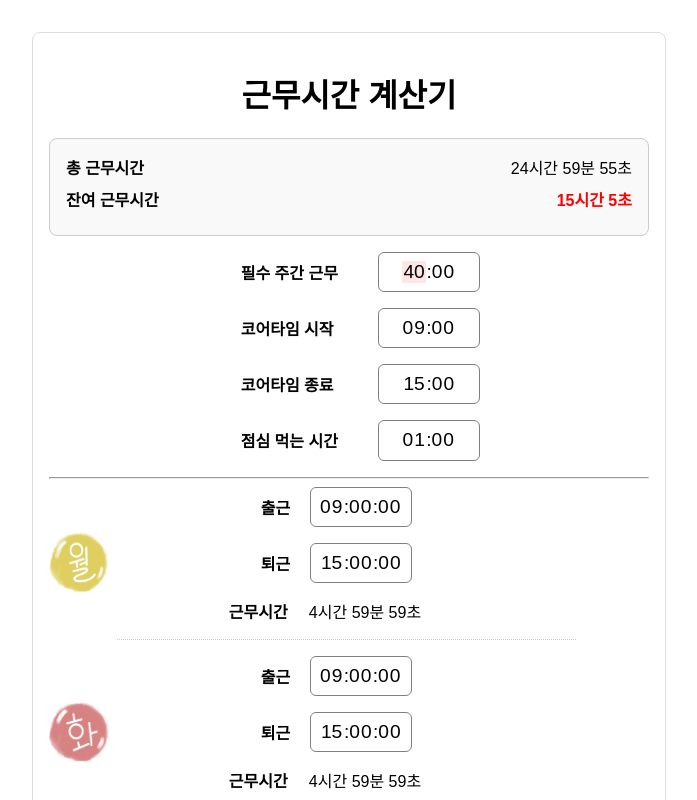
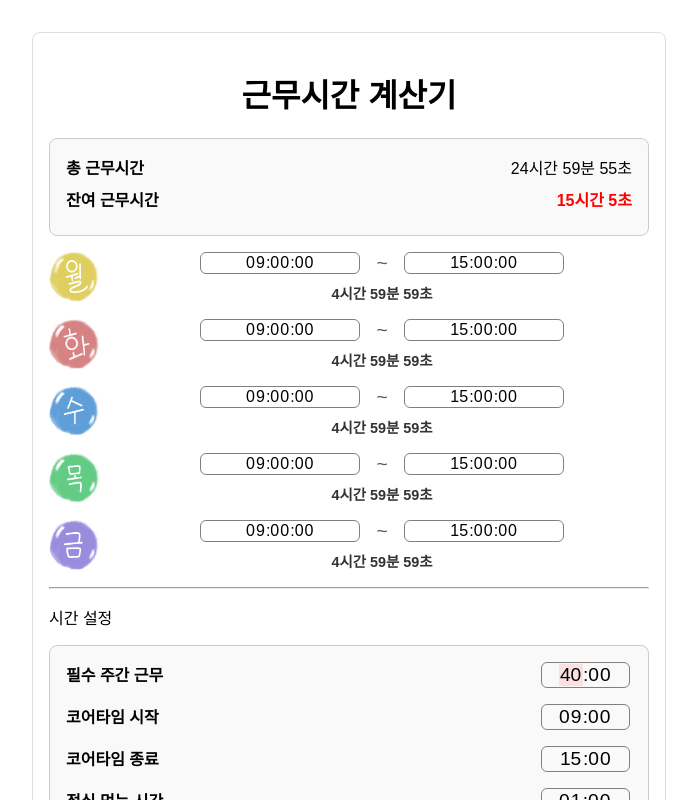
Before and after one commit to wlstjdwkd/40TimeCalculator, a React (Create React App) app in the folder frontend/time_calculator/: page / in a window 1280 px wide. Shown: the top 800 px of the page, without its empty margins (291-988 px from the left). Built offline with nearby package versions, Linux system fonts and the light colour scheme; the HTML template or start-up script is replaced by a standard one.

Commit message:
fix : daysection

```diff
--- a/frontend/time_calculator/src/App.js
+++ b/frontend/time_calculator/src/App.js
@@ -5,6 +5,7 @@ import 'react-clock/dist/Clock.css';
 import './App.css';
 import DaySection from './components/DaySection/DaySection';
 import SummaryBox from './components/SummaryBox/SummaryBox';
+import WorkSettings from './components/WorkSettings/WorkSettings';
 import Footer from './components/Footer/Footer';
 // import { toZonedTime, fromZonedTime } from 'date-fns-tz';
 // import { format, startOfWeek, addWeeks, differenceInMilliseconds } from 'date-fns';
@@ -252,93 +253,17 @@ function App() {
     marginRight: 8,
   };
 
+  const textStyle = {
+    textAlign: 'left',
+  }
+
 
   return (
     <div style={containerStyle}>
       <h1>근무시간 계산기</h1>
 
       {/* 결과 영역 */}
-      {/* {totalWeekTime && (
-        <div style={{ marginTop: '1rem', fontWeight: 'bold' }}>
-          총 근무시간: {totalWeekTime}
-        </div>
-      )}
-      {requiredResult && (
-        <div
-          style={{
-            marginTop: '1rem',
-            fontWeight: 'bold',
-            color: requiredResult.startsWith('부족') ? 'red' : 'green',
-          }}
-        >
-          {requiredResult}
-        </div>
-      )} */}
-
       <SummaryBox totalWeekTime={totalWeekTime} requiredResult={requiredResult} />
-
-
-      {/* 필수 주간 근무 */}
-      <div style={rowStyle}>
-        <label style={labelStyle}>필수 주간 근무</label>
-        <div className="timePickerBig">
-          <TimePicker
-            onChange={setRequiredWorkingTime}
-            value={requiredWorkingTime}
-            format="HH:mm"
-            clearIcon={null}
-            maxDetail="minute"
-            disableClock
-          />
-        </div>
-      </div>
-
-      {/* 코어타임 시작 */}
-      <div style={rowStyle}>
-        <label style={labelStyle}>코어타임 시작</label>
-        <div className="timePickerBig">
-          <TimePicker
-            onChange={setCoreTimeStart}
-            value={coreTimeStart}
-            format="HH:mm"
-            clearIcon={null}
-            maxDetail="minute"
-            disableClock
-          />
-        </div>
-      </div>
-
-      {/* 코어타임 종료 */}
-      <div style={rowStyle}>
-        <label style={labelStyle}>코어타임 종료</label>
-        <div className="timePickerBig">
-          <TimePicker
-            onChange={setCoreTimeEnd}
-            value={coreTimeEnd}
-            format="HH:mm"
-            clearIcon={null}
-            maxDetail="minute"
-            disableClock
-          />
-        </div>
-      </div>
-
-      {/* 점심시간 */}
-      <div style={rowStyle}>
-        <label style={labelStyle}>점심 먹는 시간</label>
-        <div className="timePickerBig">
-          <TimePicker
-            onChange={setLunchBreakTime}
-            value={lunchBreakTime}
-            format="HH:mm"
-            clearIcon={null}
-            maxDetail="minute"
-            disableClock
-          />
-        </div>
-      </div>
-
-      <hr />
 
       {/* 월~금 (시:분:초) */}
       {daysData.map((item, idx) => (
@@ -355,6 +280,18 @@ function App() {
 
       <hr />
 
+      {/* WorkSettings 컴포넌트 */}
+      <p style={textStyle}>시간 설정</p>
+      <WorkSettings
+        requiredWorkingTime={requiredWorkingTime}
+        setRequiredWorkingTime={setRequiredWorkingTime}
+        coreTimeStart={coreTimeStart}
+        setCoreTimeStart={setCoreTimeStart}
+        coreTimeEnd={coreTimeEnd}
+        setCoreTimeEnd={setCoreTimeEnd}
+        lunchBreakTime={lunchBreakTime}
+        setLunchBreakTime={setLunchBreakTime}
+      />
 
 
 
--- /dev/null
+++ b/frontend/time_calculator/src/components/DaySection/DaySection.css
@@ -0,0 +1,53 @@
+/* src/components/DaySection/DaySection.css */
+
+.day-section {
+    display: flex;
+    align-items: flex-start; /* 이미지와 메인 섹션을 상단에 정렬 */
+    margin-bottom: 1rem;
+}
+
+.day-section img {
+    width: 50px;
+    height: 50px;
+    margin-right: 1rem;
+}
+
+.day-section-main {
+    display: flex;
+    flex-direction: column;
+    flex: 1;
+}
+
+.day-section-timepickers {
+    display: flex;
+    flex-direction: row;
+    align-items: center;
+    justify-content:center;
+}
+
+.time-picker {
+    width: 30%;
+
+  }
+.tilde {
+    font-size: 1.2rem;
+    margin: 0 1rem;
+    color: #555;
+}
+
+.time-picker .react-time-picker__wrapper {
+    /* padding: 10%;        */
+    border: 2% solid #ccc;
+    border-radius: 6px;
+    display: flex;
+    align-items: center;
+}
+
+
+.day-section-total {
+    margin-top: 0.5rem;
+    text-align: center;
+    font-weight: bold;
+    font-size: 0.9rem;
+    color: #333;
+}
--- a/frontend/time_calculator/src/components/DaySection/DaySection.js
+++ b/frontend/time_calculator/src/components/DaySection/DaySection.js
@@ -1,24 +1,15 @@
+// src/components/DaySection/DaySection.js
+
 import React from 'react';
 import TimePicker from 'react-time-picker';
-
+import './DaySection.css'; // 스타일을 별도의 CSS 파일로 관리
 
 function DaySection({ imageSrc, startTime, endTime, totalTime, onStartChange, onEndChange }) {
   return (
-        <div style={{ marginBottom: '1rem', width: '100%', display: 'flex', alignItems: 'center' }}>
-
-            {/* 요일 이미지 */}
-            <img
-            src={imageSrc}
-            alt="요일 이미지"
-            style={{ width: 60, height: 60}}
-            />
-
-            {/* 출근, 퇴근, 근무시간 */}
-            <div style={{ flex: 1 }}>
-                {/* 출근 */}
-                <div style={{ display: 'flex', alignItems: 'center', justifyContent: 'center', marginBottom: '1rem', width: '80%' }}>
-                    <label style={{ width: 40, fontWeight: 'bold', textAlign: 'left'}}>출근</label>
-                    <div className="timePickerBig">
+    <div className="day-section">
+      <img src={imageSrc} alt="day" />
+      <div className="day-section-main">
+        <div className="day-section-timepickers">
           <TimePicker
             onChange={onStartChange}
             value={startTime}
@@ -26,14 +17,10 @@ function DaySection({ imageSrc, startTime, endTime, totalTime, onStartChange, on
             clearIcon={null}
             maxDetail="second"
             disableClock
+            aria-label="출근 시간"
+            className="time-picker"
           />
-                    </div>
-                </div>
-
-                {/* 퇴근 */}
-                <div style={{ display: 'flex', alignItems: 'center', justifyContent: 'center', marginBottom: '1rem', width: '80%' }}>
-                    <label style={{ width: 40, fontWeight: 'bold', textAlign: 'left'}}>퇴근</label>
-                    <div className="timePickerBig">
+          <span className="tilde">~</span>
           <TimePicker
             onChange={onEndChange}
             value={endTime}
@@ -41,17 +28,13 @@ function DaySection({ imageSrc, startTime, endTime, totalTime, onStartChange, on
             clearIcon={null}
             maxDetail="second"
             disableClock
+            aria-label="퇴근 시간"
+            className="time-picker"
           />
         </div>
+        <div className="day-section-total">
+          {totalTime}
         </div>
-
-                {/* 근무시간 */}
-                <div style={{ display: 'flex', alignItems: 'center', justifyContent: 'center', marginBottom: '1rem', width: '80%' }}>
-                    <label style={{ width: 80, fontWeight: 'bold', textAlign: 'left'}}>근무시간</label>
-                    <span style={{ fontSize: '1rem' }}>{totalTime || '-'}</span>
-                </div>
-
-                <hr style={{ border: 'none', borderTop: '1px dotted #ccc', width: '85%', margin: '0.5rem 0.5rem auto' }} />
       </div>
     </div>
   );
--- a/frontend/time_calculator/src/components/SummaryBox/SummaryBox.css
+++ b/frontend/time_calculator/src/components/SummaryBox/SummaryBox.css
@@ -20,9 +20,8 @@
     font-weight: bold;
   }
 
-  .summary-time {
-    /* 시간을 강조하고 싶다면 여기에 스타일 추가 가능 */
-  }
+  /* .summary-time {
+  } */
 
   .fulfilled {
     color: green;
--- /dev/null
+++ b/frontend/time_calculator/src/components/WorkSettings/WorkSettings.css
@@ -0,0 +1,45 @@
+/* src/components/WorkSettings/WorkSettings.css */
+
+.work-settings {
+    display: flex;
+    flex-direction: column;
+    border: 1px solid #ccc;
+    border-radius: 8px;
+    padding: 1rem;
+    /* margin-bottom: 1rem; */
+    background-color: #f9f9f9;
+
+}
+
+.work-settings h2 {
+    margin-bottom: 1rem;
+    text-align: left;
+}
+
+.work-settings-row {
+    display: flex;
+    justify-content: space-between;
+}
+
+.work-settings-label {
+    font-weight: bold;
+
+    /* text-align: center; */
+    /* vertical-align: middle; */
+}
+
+
+.timePickerBigs .react-time-picker {
+    width: 80%;
+    font-size: 120%;
+    margin-right: 0.5rem;
+    margin-bottom: 1rem;
+  }
+
+.timePickerBigs .react-time-picker__wrapper {
+    /* padding: 10%;        */
+    border: 2% solid #ccc;
+    border-radius: 6px;
+    display: flex;
+    align-items: center;
+}
--- /dev/null
+++ b/frontend/time_calculator/src/components/WorkSettings/WorkSettings.js
@@ -0,0 +1,91 @@
+// src/components/WorkSettings/WorkSettings.js
+
+import React from 'react';
+import TimePicker from 'react-time-picker';
+import './WorkSettings.css';
+
+function WorkSettings({
+  requiredWorkingTime,
+  setRequiredWorkingTime,
+  coreTimeStart,
+  setCoreTimeStart,
+  coreTimeEnd,
+  setCoreTimeEnd,
+  lunchBreakTime,
+  setLunchBreakTime,
+}) {
+  return (
+    <div className="work-settings">
+      {/* 필수 주간 근무 */}
+      <div className="work-settings-row">
+        <label htmlFor="requiredWorkingTime" className="work-settings-label">필수 주간 근무</label>
+        <div className="timePickerBigs">
+            <TimePicker
+                id="requiredWorkingTime"
+                onChange={setRequiredWorkingTime}
+                value={requiredWorkingTime}
+                format="HH:mm"
+                clearIcon={null}
+                maxDetail="minute"
+                disableClock
+            />
+        </div>
+
+      </div>
+
+      {/* 코어타임 시작 */}
+      <div className="work-settings-row">
+        <label htmlFor="coreTimeStart" className="work-settings-label">코어타임 시작</label>
+        <div className="timePickerBigs">
+            <TimePicker
+            id="coreTimeStart"
+            onChange={setCoreTimeStart}
+            value={coreTimeStart}
+            format="HH:mm"
+            clearIcon={null}
+            maxDetail="minute"
+            disableClock
+            />
+        </div>
+
+      </div>
+
+      {/* 코어타임 종료 */}
+      <div className="work-settings-row">
+        <label htmlFor="coreTimeEnd" className="work-settings-label">코어타임 종료</label>
+        <div className="timePickerBigs">
+            <TimePicker
+            id="coreTimeEnd"
+            onChange={setCoreTimeEnd}
+            value={coreTimeEnd}
+            format="HH:mm"
+            clearIcon={null}
+            maxDetail="minute"
+            disableClock
+            />
+        </div>
+
+      </div>
+
+      {/* 점심 먹는 시간 */}
+      <div className="work-settings-row">
+        <label htmlFor="lunchBreakTime" className="work-settings-label">점심 먹는 시간</label>
+        <div className="timePickerBigs">
+            <TimePicker
+            id="lunchBreakTime"
+            onChange={setLunchBreakTime}
+            value={lunchBreakTime}
+            format="HH:mm"
+            clearIcon={null}
+            maxDetail="minute"
+            disableClock
+            />
+        </div>
+
+
+      </div>
+    </div>
+  );
+}
+
+export default WorkSettings;
```
Lines whose indentation alone changed are shown as unchanged.
